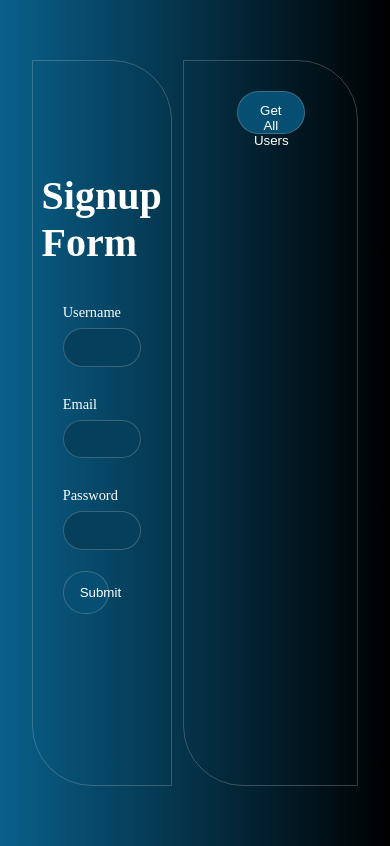
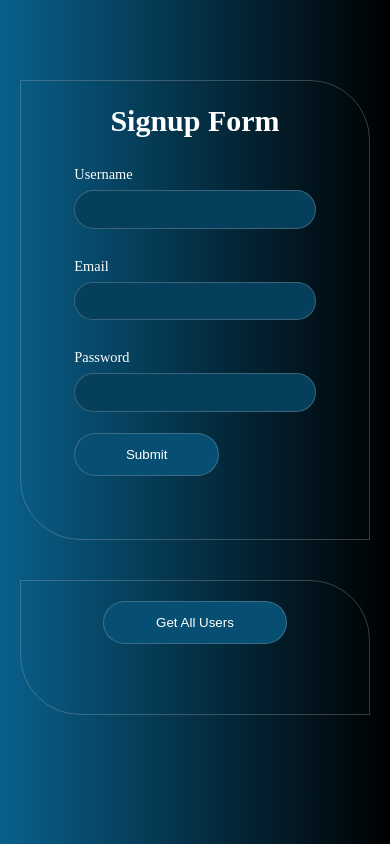
Before and after one commit to AnumShabbir032/Restful-api-DataCollection, a website: page index.html in a window 390 px wide. Drawn offline with nearby package versions, Linux system fonts and the light colour scheme.

Commit message:
Restful_api

```diff
--- a/index.html
+++ b/index.html
@@ -91,7 +91,7 @@
         }
 
 
-        button {
+        .btn {
             padding: 0.7rem 1rem;
             height: 2.7rem;
             width: 60%;
@@ -108,7 +108,7 @@
             background: #074f72;
         }
 
-        button:hover {
+        .btn:hover {
             /* background: linear-gradient(to right, #414d0b, #727a17); */
             background: linear-gradient(to right, #09608b, #000000);
         }
@@ -131,6 +131,45 @@
             padding: 15px;
             border-radius: 6px;
         }
+
+        /* Media Qurey For Small Screen Mobile */
+        @media only screen and (min-width: 320px) and (max-width: 479px) {
+            .wrapper {
+                display: flex;
+                flex-direction: column;
+                justify-content: space-evenly;
+            }
+
+            .left-section {
+                width: 100%;
+                padding: 20px;
+                height: 460px;
+                margin: 20px 0;
+            }
+
+            h1 {
+                margin: 10px;
+                padding: 10px;
+                font-size: 30px;
+            }
+
+            input {
+                padding: 0.5rem 0rem;
+            }
+
+            .right-section {
+                padding: 20px;
+                width: 100%;
+                margin: 20px 0;
+            }
+
+            #allUserList {
+                width: 90%;
+                margin: 10px px;
+                color: white;
+                font-size: 14px;
+                padding: 10px;
+            }
     </style>
 </head>
 
@@ -150,31 +189,17 @@
 
                 <br>
                 <label for="password">Password</label>
-                <input type="password" id="password" autocomplete="off" required>
-
+                <input type="password" class="toggle__input" autocomplete="off" id="password" />
                 <br>
-                <button type="submit" value="Signup">Submit</button>
+                <button type="submit" class="btn" value="Signup">Submit</button>
             </form>
 
             <div id="message"></div>
         </div>
         <div class="right-section">
-            <button onclick="getAllUsers()">Get All Users</button>
+            <button class="btn" onclick="getAllUsers()">Get All Users</button>
 
-            <div id="allUserList">
-                <!-- <table>
-                    <tr>
-                      <th>Username</th>
-                      <th>Email</th>
-                      <th>Password</th>
-                    </tr>
-                    <tr w3-repeat="customers">
-                      <td>{{username}}</td>
-                      <td>{{email}}</td>
-                      <td>{{password}}</td>
-                    </tr>
-                  </table> -->
-            </div>
+            <div id="allUserList"></div>
         </div>
     </div>
 </body>
```
